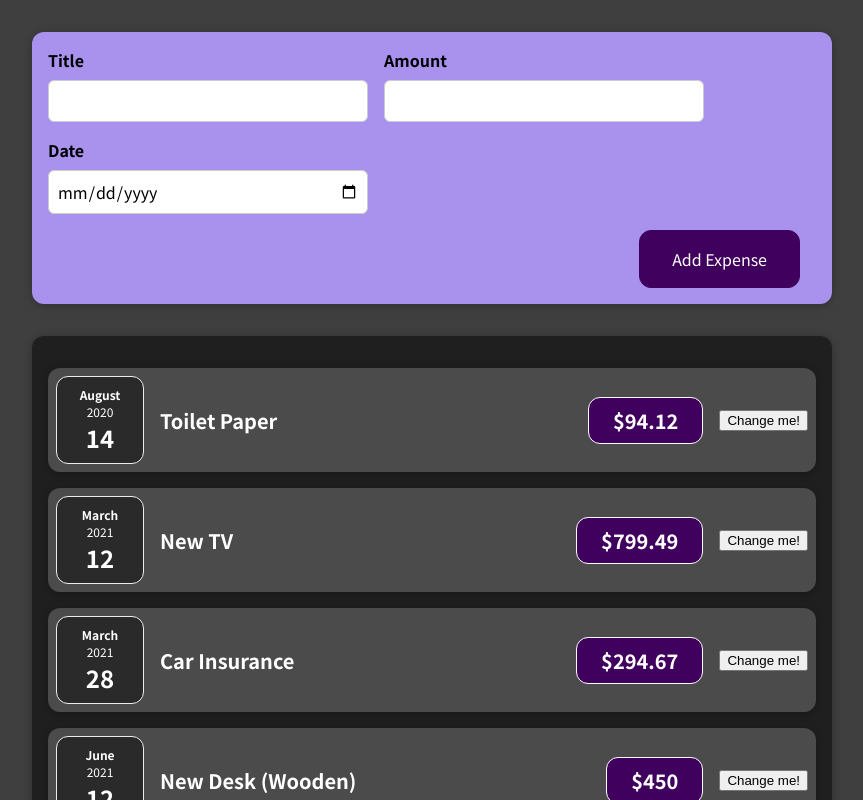
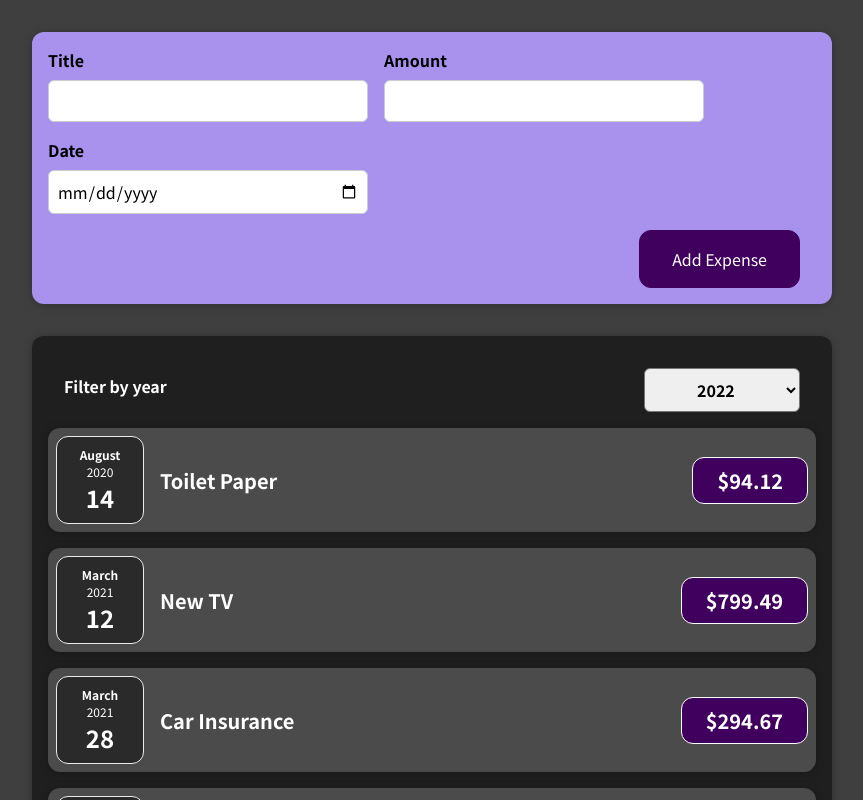
Before and after one commit to michonod/Expense-Tracker, a React (Create React App) app: page / in a window 1280 px wide. Shown: the top 800 px of the page, without its empty margins (208-1071 px from the left). Built offline with nearby package versions, Linux system fonts and the light colour scheme.

Commit message:
section 4 finished

```diff
--- a/src/App.js
+++ b/src/App.js
@@ -25,10 +25,18 @@ const App = () => {
     },
   ];
 
+  const addExpenseHandler = (data) => {
+    const expenseData = {
+      ...data,
+      id: Math.random().toString(),
+    };
+    console.log(expenseData);
+  };
+
   return (
     <div>
-      <NewExpense />
-      <Expenses expenses={expenses} />;
+      <NewExpense onAddExpense={addExpenseHandler} />
+      <Expenses items={expenses} />;
     </div>
   );
 };
--- a/src/components/Expenses/ExpenseItem.js
+++ b/src/components/Expenses/ExpenseItem.js
@@ -1,21 +1,15 @@
-import React, { useState } from "react";
+import React from "react";
 import "./ExpenseItem.css";
 import ExpenseDate from "./ExpenseDate";
 import Card from "../UI/Card";
 
 const ExpenseItem = (props) => {
-  const [title, setTitle] = useState(props.title);
-
-  const clickHandler = () => {
-    setTitle("Tikvi");
-  };
   return (
     <Card className="expense-item">
       <ExpenseDate date={props.date} />
       <div className="expense-item__description">
-        <h2>{title}</h2>
+        <h2>{props.title}</h2>
         <div className="expense-item__price">${props.amount}</div>
-        <button onClick={clickHandler}>Change me!</button>
       </div>
     </Card>
   );
--- a/src/components/Expenses/Expenses.js
+++ b/src/components/Expenses/Expenses.js
@@ -1,30 +1,42 @@
-import React from "react";
+import React, { useState } from "react";
 import "./Expenses.css";
 import ExpenseItem from "./ExpenseItem";
 import Card from "../UI/Card";
+import ExpenseFilter from "./ExpensesFilter";
 
 const Expenses = (props) => {
+  const [filteredYear, setFilteredYear] = useState("2022");
+
+  const filterChangeHandler = (selectedYear) => {
+    setFilteredYear(selectedYear);
+  };
+  console.log(filteredYear);
+
   return (
     <Card className="expenses">
-      <ExpenseItem
-        title={props.expenses[0].title}
-        amount={props.expenses[0].amount}
-        date={props.expenses[0].date}
+      <ExpenseFilter
+        onFilterChange={filterChangeHandler}
+        selected={filteredYear}
       />
       <ExpenseItem
-        title={props.expenses[1].title}
-        amount={props.expenses[1].amount}
-        date={props.expenses[1].date}
+        title={props.items[0].title}
+        amount={props.items[0].amount}
+        date={props.items[0].date}
       />
       <ExpenseItem
-        title={props.expenses[2].title}
-        amount={props.expenses[2].amount}
-        date={props.expenses[2].date}
+        title={props.items[1].title}
+        amount={props.items[1].amount}
+        date={props.items[1].date}
       />
       <ExpenseItem
-        title={props.expenses[3].title}
-        amount={props.expenses[3].amount}
-        date={props.expenses[3].date}
+        title={props.items[2].title}
+        amount={props.items[2].amount}
+        date={props.items[2].date}
+      />
+      <ExpenseItem
+        title={props.items[3].title}
+        amount={props.items[3].amount}
+        date={props.items[3].date}
       />
     </Card>
   );
--- /dev/null
+++ b/src/components/Expenses/ExpensesFilter.css
@@ -0,0 +1,24 @@
+.expenses-filter {
+  color: white;
+  padding: 0 1rem;
+}
+
+.expenses-filter__control {
+  display: flex;
+  width: 100%;
+  align-items: center;
+  justify-content: space-between;
+  margin: 1rem 0;
+}
+
+.expenses-filter label {
+  font-weight: bold;
+  margin-bottom: 0.5rem;
+}
+
+.expenses-filter select {
+  font: inherit;
+  padding: 0.5rem 3rem;
+  font-weight: bold;
+  border-radius: 6px;
+}
--- /dev/null
+++ b/src/components/Expenses/ExpensesFilter.js
@@ -0,0 +1,24 @@
+import React from "react";
+import "./ExpensesFilter.css";
+
+const ExpensesFilter = (props) => {
+  const dropdownChangeHandler = (event) => {
+    props.onFilterChange(event.target.value);
+  };
+
+  return (
+    <div className="expenses-filter">
+      <div className="expenses-filter__control">
+        <label>Filter by year</label>
+        <select onChange={dropdownChangeHandler} value={props.selected}>
+          <option value="2022">2022</option>
+          <option value="2021">2021</option>
+          <option value="2020">2020</option>
+          <option value="2019">2019</option>
+        </select>
+      </div>
+    </div>
+  );
+};
+
+export default ExpensesFilter;
--- a/src/components/NewExpense/ExpenseForm.js
+++ b/src/components/NewExpense/ExpenseForm.js
@@ -1,7 +1,7 @@
 import React, { useState } from "react";
 import "./ExpenseForm.css";
 
-const ExpenseForm = () => {
+const ExpenseForm = (props) => {
   const [enteredTitle, setEnteredTitle] = useState("");
   const [enteredAmount, setEnteredAmount] = useState("");
   const [enteredDate, setEnteredDate] = useState("");
@@ -18,17 +18,35 @@ const ExpenseForm = () => {
     setEnteredDate(event.target.value);
   };
 
+  const submitHandler = (event) => {
+    event.preventDefault();
+    const expenseData = {
+      title: enteredTitle,
+      amount: enteredAmount,
+      date: new Date(enteredDate),
+    };
+    props.onSaveExpenseData(expenseData);
+    setEnteredTitle("");
+    setEnteredAmount("");
+    setEnteredDate("");
+  };
+
   return (
-    <form>
+    <form onSubmit={submitHandler}>
       <div className="new-expense__controls">
         <div className="new-expense__control">
           <label>Title</label>
-          <input type="text" onChange={titleChangeHandler} />
+          <input
+            type="text"
+            value={enteredTitle}
+            onChange={titleChangeHandler}
+          />
         </div>
         <div className="new-expense__control">
           <label>Amount</label>
           <input
             type="number"
+            value={enteredAmount}
             min="0.01"
             step="0.01"
             onChange={amountChangeHandler}
@@ -38,6 +56,7 @@ const ExpenseForm = () => {
           <label>Date</label>
           <input
             type="date"
+            value={enteredDate}
             min="2019-01-01"
             max="2022-12-31"
             onChange={dateChangeHandler}
@@ -45,7 +64,7 @@ const ExpenseForm = () => {
         </div>
       </div>
       <div className="new-expense__actions">
-        <button type="submit"> Add Expense</button>
+        <button type="submit">Add Expense</button>
       </div>
     </form>
   );
--- a/src/components/NewExpense/NewExpense.js
+++ b/src/components/NewExpense/NewExpense.js
@@ -2,10 +2,18 @@ import React from "react";
 import ExpenseForm from "./ExpenseForm";
 import "./NewExpense.css";
 
-const NewExpense = () => {
+const NewExpense = (props) => {
+  const saveExpenseDataHandler = (enteredExpenses) => {
+    const expenseData = {
+      ...enteredExpenses,
+      id: Math.random().toString(),
+    };
+    props.onAddExpense(enteredExpenses);
+  };
+
   return (
     <div className="new-expense">
-      <ExpenseForm />
+      <ExpenseForm onSaveExpenseData={saveExpenseDataHandler} />
     </div>
   );
 };
```
Also changed, not shown: 1 other file (tests, documents, lock files or other folders).
